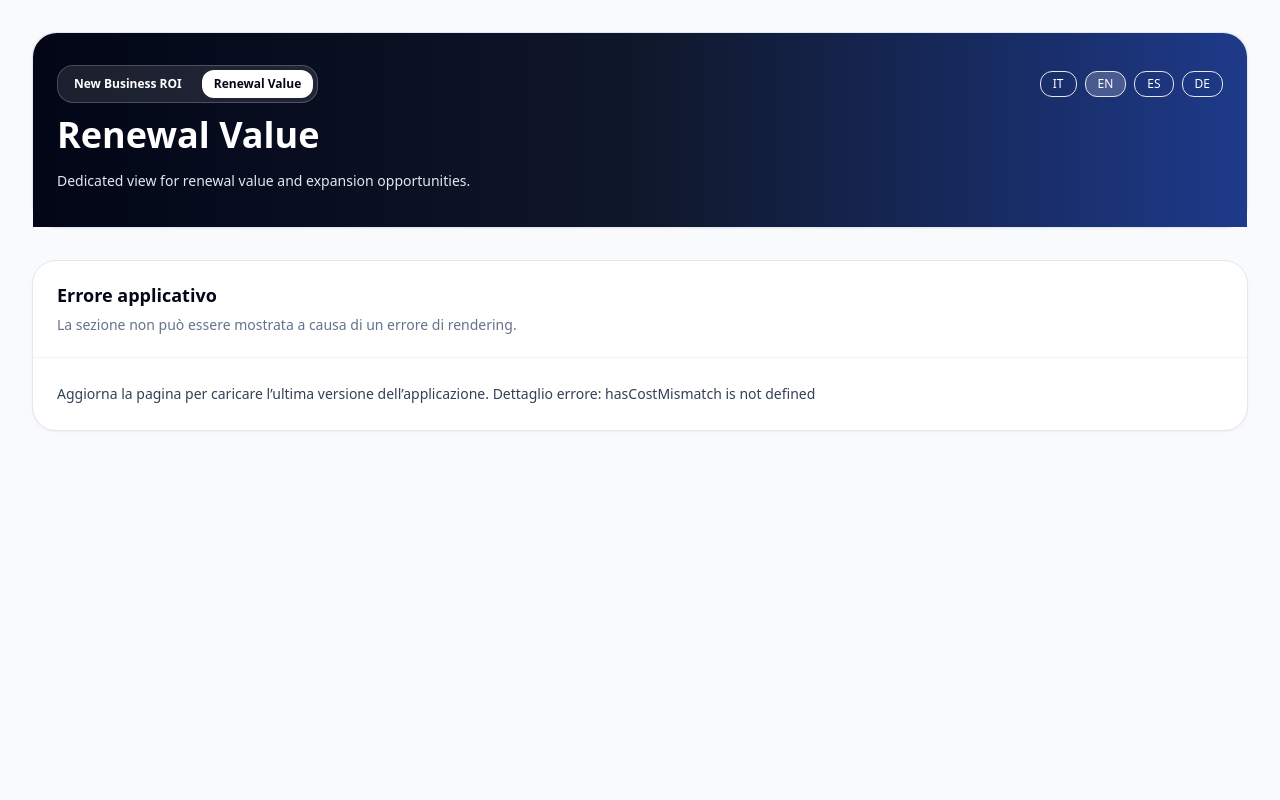
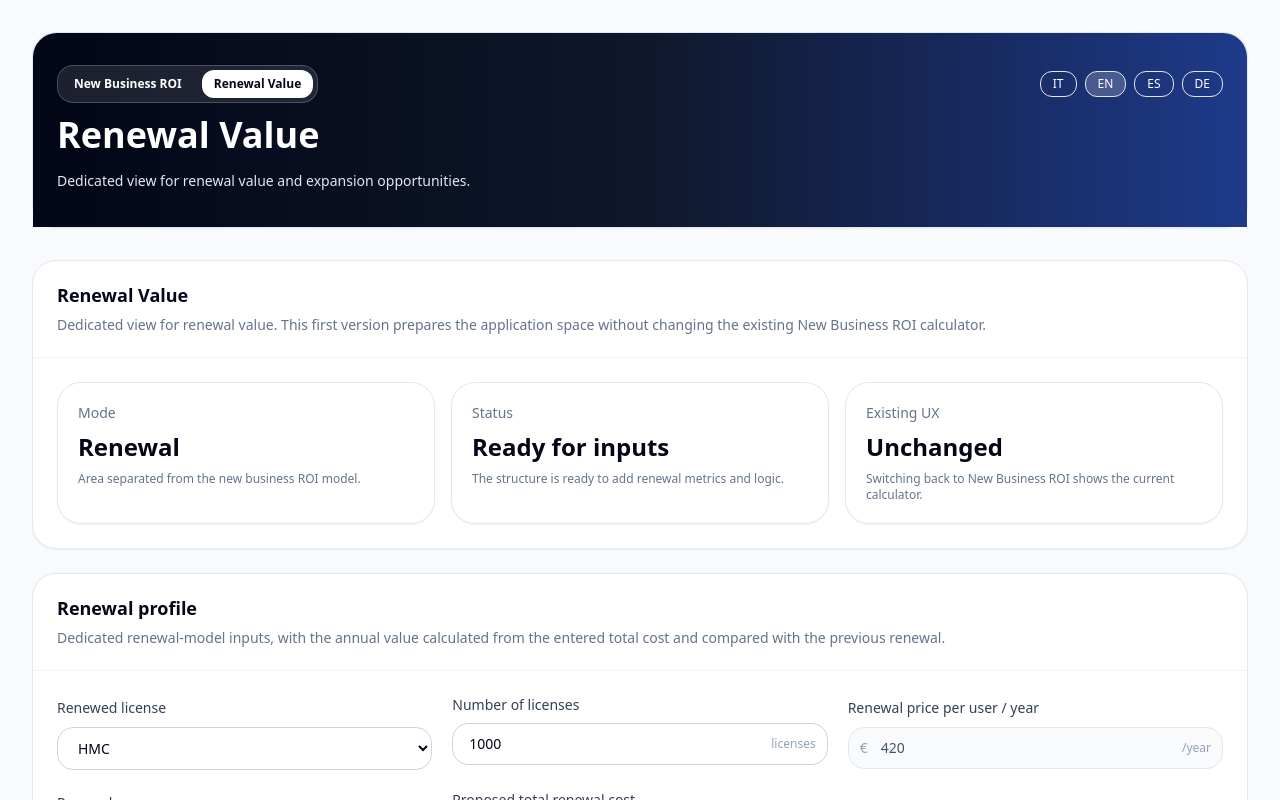
Before and after one commit to ferrarisimo/citrix-hmc-roi-calculator, a React (Vite) app: page / in a window 1280 px wide. Both pictures are taken after a click on the button "Renewal Value". Shown: the top 800 px of the page. Built offline with nearby package versions, Linux system fonts and the light colour scheme.

Commit message:
Calculate renewal price per user

```diff
--- a/src/App.jsx
+++ b/src/App.jsx
@@ -151,6 +151,37 @@ const DEFAULTS = {
       previousRenewalCost: 1200000,
       previousRenewalYears: 3,
     },
+  },
+};
+
+const RENEWAL_DEFAULTS = {
+  profile: {
+    renewalType: 'HMC',
+    numberLicenses: 1000,
+    renewalPricePerUserYear: 420,
+    renewalYears: 3,
+    totalRenewalCost: 1260000,
+  },
+  adoption: {},
+  tech: {
+    numberHosts: 8,
+    coresPerHost: 48,
+    pctWorkloadsXenServerCompatible: 100,
+    numberVpnAdcAppliances: 2,
+    numberPc: 900,
+    numberThinClient: 100,
+  },
+  cost: {
+    costHypervisorPerCoreYear: 100,
+    costVpnAdcAppliance: 5000,
+    applianceMaintenanceAnnualPct: 20,
+    costMfaUserMonth: 4,
+    costZtnaUserMonth: 7,
+    costEdrEndpointMonth: 5,
+    costDevicePostureEndpointMonth: 2.5,
+    costSocMsspAnnual: 20000,
+    costRemediationPerEndpointYear: 40,
+    costSysadminDay: 600,
   },
 };
 
@@ -574,8 +605,10 @@ function RenewalValueView({ lang, renewal, onRenewalProfileChange }) {
   const t = (itText, enText, esText, deText) => translate(lang, itText, enText, esText, deText);
   const profile = renewal.profile;
   const safeRenewalYears = Math.max(Number(profile.renewalYears) || 1, 1);
+  const safeRenewalUsers = Math.max(Number(profile.numberLicenses) || 1, 1);
   const safePreviousRenewalYears = Math.max(Number(profile.previousRenewalYears) || 1, 1);
   const annualRenewalValue = profile.totalRenewalCost / safeRenewalYears;
+  const renewalPricePerUserYear = annualRenewalValue / safeRenewalUsers;
   const previousRenewalAnnualCost = profile.previousRenewalCost / safePreviousRenewalYears;
   const annualIncreasePct = previousRenewalAnnualCost > 0
     ? ((annualRenewalValue - previousRenewalAnnualCost) / previousRenewalAnnualCost) * 100
@@ -638,7 +671,7 @@ function RenewalValueView({ lang, renewal, onRenewalProfileChange }) {
               <span className="absolute left-3 top-1/2 -translate-y-1/2 text-sm text-slate-400">€</span>
               <input
                 type="number"
-                value={Number.isFinite(annualRenewalValue) ? annualRenewalValue : 0}
+                value={Number.isFinite(renewalPricePerUserYear) ? renewalPricePerUserYear : 0}
                 readOnly
                 className="w-full rounded-2xl border border-slate-200 bg-slate-50 px-4 py-2.5 pl-8 pr-24 text-sm text-slate-600 outline-none"
               />
@@ -655,7 +688,11 @@ function RenewalValueView({ lang, renewal, onRenewalProfileChange }) {
               {[1, 3, 5].map((year) => <option key={year} value={year}>{year}</option>)}
             </select>
           </label>
-          <Field label={t('Costo rinnovo totale inserito', 'Entered total renewal cost', 'Coste total de renovación introducido', 'Eingegebene Renewal-Gesamtkosten')} value={profile.totalRenewalCost} onChange={(v) => onRenewalProfileChange('totalRenewalCost', v)} prefix="€" />
+          <Field label={t('Costo rinnovo totale proposto', 'Proposed total renewal cost', 'Coste total de renovación propuesto', 'Vorgeschlagene Renewal-Gesamtkosten')} value={profile.totalRenewalCost} onChange={(v) => onRenewalProfileChange('totalRenewalCost', v)} prefix="€" />
+        </div>
+        <div className="mt-6 border-t border-slate-100 pt-6">
+          <h4 className="text-sm font-semibold text-slate-900">{t('Confronto rinnovo precedente', 'Previous renewal comparison', 'Comparativa renovación anterior', 'Vergleich mit vorheriger Verlängerung')}</h4>
+          <div className="mt-4 grid gap-5 md:grid-cols-3">
             <Field label={t('Costo rinnovo precedente', 'Previous renewal cost', 'Coste renovación anterior', 'Vorherige Renewal-Kosten')} value={profile.previousRenewalCost} onChange={(v) => onRenewalProfileChange('previousRenewalCost', v)} prefix="€" />
             <label className="block space-y-2">
               <span className="text-sm font-medium text-slate-700">{t('Anni rinnovo precedente', 'Previous renewal years', 'Años renovación anterior', 'Vorherige Renewal-Jahre')}</span>
@@ -677,21 +714,12 @@ function RenewalValueView({ lang, renewal, onRenewalProfileChange }) {
               />
             </label>
           </div>
+        </div>
         <div className="mt-6 grid gap-4 md:grid-cols-3">
           <Kpi title={t('Costo rinnovo inserito', 'Entered renewal cost', 'Coste renovación introducido', 'Eingegebene Renewal-Kosten')} value={eur(profile.totalRenewalCost, lang)} hint={t('Valore manuale usato come totale renewal inserito.', 'Manual value used as the entered renewal total.', 'Valor manual usado como total de renovación introducido.', 'Manueller Wert als eingegebene Renewal-Summe.')} />
           <Kpi title={t('Valore annuo rinnovo', 'Annual renewal value', 'Valor anual renovación', 'Jährlicher Renewal-Wert')} value={eur(annualRenewalValue, lang)} hint={t('Costo rinnovo totale inserito diviso per gli anni di rinnovo.', 'Entered total renewal cost divided by renewal years.', 'Coste total de renovación introducido dividido por los años de renovación.', 'Eingegebene Renewal-Gesamtkosten geteilt durch Renewal-Jahre.')} />
           <Kpi title={t('Valore annuo rinnovo precedente', 'Previous annual renewal value', 'Valor anual renovación anterior', 'Vorheriger jährlicher Renewal-Wert')} value={eur(previousRenewalAnnualCost, lang)} hint={t('Costo rinnovo precedente diviso per i relativi anni di rinnovo.', 'Previous renewal cost divided by its renewal years.', 'Coste de renovación anterior dividido por sus años de renovación.', 'Vorherige Renewal-Kosten geteilt durch die entsprechenden Renewal-Jahre.')} />
         </div>
-        {hasCostMismatch ? (
-          <div className="mt-5 rounded-2xl border border-amber-200 bg-amber-50 p-4 text-sm font-medium text-amber-900">
-            {t(
-              'Il costo rinnovo totale inserito differisce dal valore calcolato da prezzo/licenza.',
-              'The entered total renewal cost differs from the value calculated from price/license.',
-              'El coste total de renovación introducido difiere del valor calculado desde precio/licencia.',
-              'Die eingegebenen Renewal-Gesamtkosten weichen vom aus Preis/Lizenz berechneten Wert ab.'
-            )}
-          </div>
-        ) : null}
       </SectionCard>
     </div>
   );
@@ -699,6 +727,7 @@ function RenewalValueView({ lang, renewal, onRenewalProfileChange }) {
 
 export default function App() {
   const [state, setState] = useState(DEFAULTS);
+  const [renewalState, setRenewalState] = useState(RENEWAL_DEFAULTS);
   const [lang, setLang] = useState(detectBrowserLanguage());
   const [showCustomization, setShowCustomization] = useState(false);
   const [customTab, setCustomTab] = useState('params');
@@ -713,10 +742,12 @@ export default function App() {
   const setTech = (key, value) => setState((s) => ({ ...s, tech: { ...s.tech, [key]: value } }));
   const setCost = (key, value) => setState((s) => ({ ...s, cost: { ...s.cost, [key]: value } }));
   const setResidual = (key, value) => setState((s) => ({ ...s, residuals: { ...s.residuals, [key]: value } }));
-  const setRenewalProfile = (key, value) => setState((s) => {
-    const profile = { ...s.renewal.profile, [key]: value };
-    profile.renewalPricePerUserYear = profile.totalRenewalCost / Math.max(Number(profile.renewalYears) || 1, 1);
-    return { ...s, renewal: { ...s.renewal, profile } };
+  const setRenewalProfile = (key, value) => setRenewalState((s) => {
+    const profile = { ...s.profile, [key]: value };
+    const renewalYears = Math.max(Number(profile.renewalYears) || 1, 1);
+    const renewalUsers = Math.max(Number(profile.numberLicenses) || 1, 1);
+    profile.renewalPricePerUserYear = profile.totalRenewalCost / renewalYears / renewalUsers;
+    return { ...s, profile };
   });
 
   const model = useMemo(() => {
@@ -1087,7 +1118,7 @@ export default function App() {
 
         <AppErrorBoundary>
         {calculatorMode === 'renewal' ? (
-          <RenewalValueView lang={lang} renewal={state.renewal} onRenewalProfileChange={setRenewalProfile} />
+          <RenewalValueView lang={lang} renewal={renewalState} onRenewalProfileChange={setRenewalProfile} />
         ) : (
           <>
         {showCustomization && (
```
Lines whose indentation alone changed are shown as unchanged.
